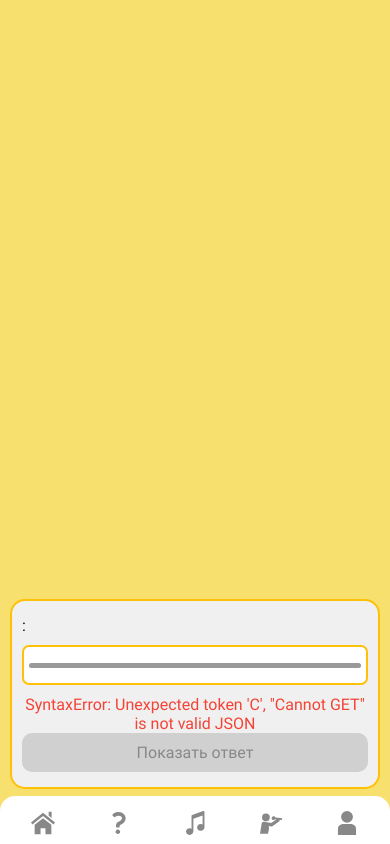
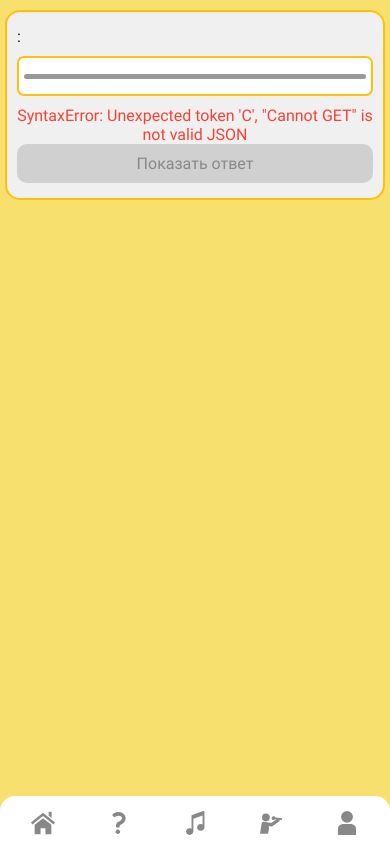
Before and after one commit to dronperminov/music-quiz-old, a Python web app: template web/templates/question.html in a window 390 px wide. Run offline with Jinja, Linux system fonts and the light colour scheme; the template is opened without the code that fills it, so the values that code supplies are empty.

Commit message:
revert bottom question

```diff
--- a/web/js/question.js
+++ b/web/js/question.js
@@ -1,8 +1,6 @@
 function ShowAnswer(player) {
-    let question = document.getElementById("question")
     let button = document.getElementById("show-btn")
     let answer = document.getElementById("answer")
-    question.classList.remove("question-bottom")
     answer.classList.remove("hidden")
     button.remove()
 
--- a/web/styles/question.css
+++ b/web/styles/question.css
@@ -35,17 +35,3 @@
 .answer-buttons {
     margin-bottom: 10px;
 }
-
-@media (max-width: 767px) {
-    body {
-        position: relative;
-        min-height: calc(100dvh - 55px);
-    }
-
-    .question-bottom {
-        position: absolute;
-        left: 10px;
-        right: 10px;
-        bottom: 0;
-    }
-}
--- a/web/templates/question.html
+++ b/web/templates/question.html
@@ -7,7 +7,7 @@
 <body>
     {% include "menu.html" %}
 
-    <div class="question question-bottom" id="question" data-question-type="{{question.type}}">
+    <div class="question" id="question" data-question-type="{{question.type}}">
         <audio id="audio" data-link="{{audio.link}}" data-question-timecode="{{question.question_timecode}}" data-question-seek="{{question.question_seek}}" data-answer-timecode="{{question.answer_timecode}}" data-answer-seek="{{question.answer_seek}}" preload="metadata"></audio>
 
         <div class="question-header">{{question.title | capitalize}}:</div>
```
